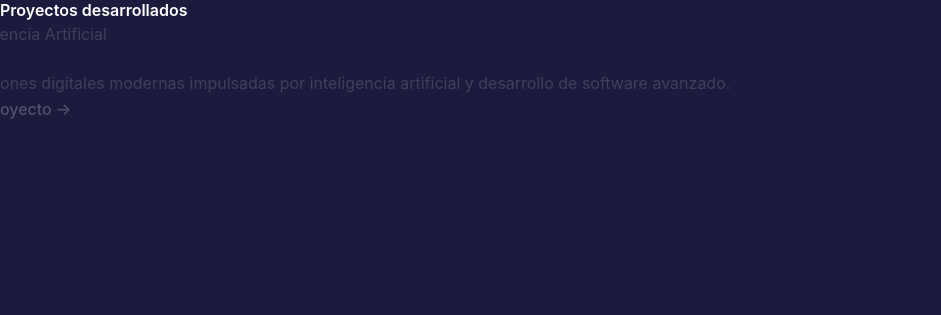
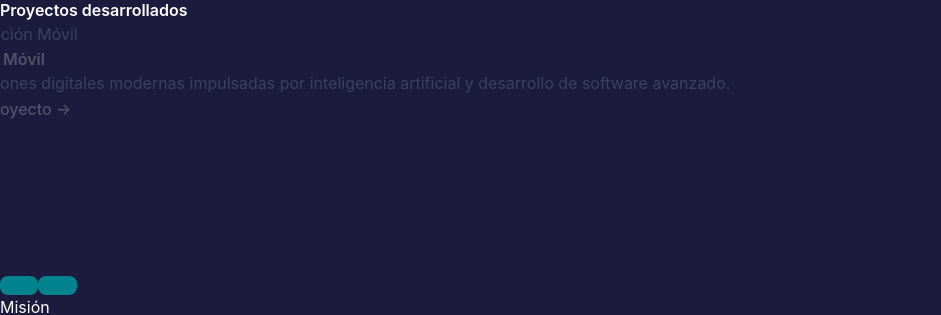
Before and after one commit to GgeraA/XiberMex, a React (Vite) app: page / in a window 1280 px wide. Shown: the part 2120-2435 px from the top of the page, without its empty margins (0-941 px from the left). Built offline with nearby package versions, Linux system fonts and the light colour scheme.

Commit message:
Arreglo de ultimas observaciones/pendiente a revisiones

```diff
--- a/src/components/home/ProjectsCarousel.tsx
+++ b/src/components/home/ProjectsCarousel.tsx
@@ -12,13 +12,13 @@
   },
   {
     title: 'Punto Móvil',
-    image: '/images/LogoMariaOficial2.jpeg',
+    image: '/images/puntomovil.jpeg',
     link: '/proyectos/puntomovil',
     category: 'Aplicación Móvil',
   },
 ]
 
-const AUTO = 3000
+const AUTO = 6000
 
 export default function ProjectsCarousel() {
   const [index, setIndex] = useState(0)
--- a/src/components/layout/Navbar.tsx
+++ b/src/components/layout/Navbar.tsx
@@ -52,7 +52,7 @@
             : 'bg-transparent'}
       `}
       >
-        <div className="max-w-7xl mx-auto px-6 h-20 flex items-center justify-between relative">
+        <div className="max-w-7xl mx-auto px-6 h-20 flex items-center justify-between relative mt-4">
 
           {/* LOGO */}
           <Link to="/" className="flex items-center">
@@ -60,7 +60,7 @@
               src="/images/Logooo.png"
               alt="Xibermex"
               className="
-      h-17 md:h-20 lg:h-24
+      sm:h-19 md:h-20 lg:h-40
       w-auto
       object-contain
     "
```
Also changed, not shown: 1 other file (tests, documents, lock files or other folders). Lines whose indentation alone changed are shown as unchanged.
